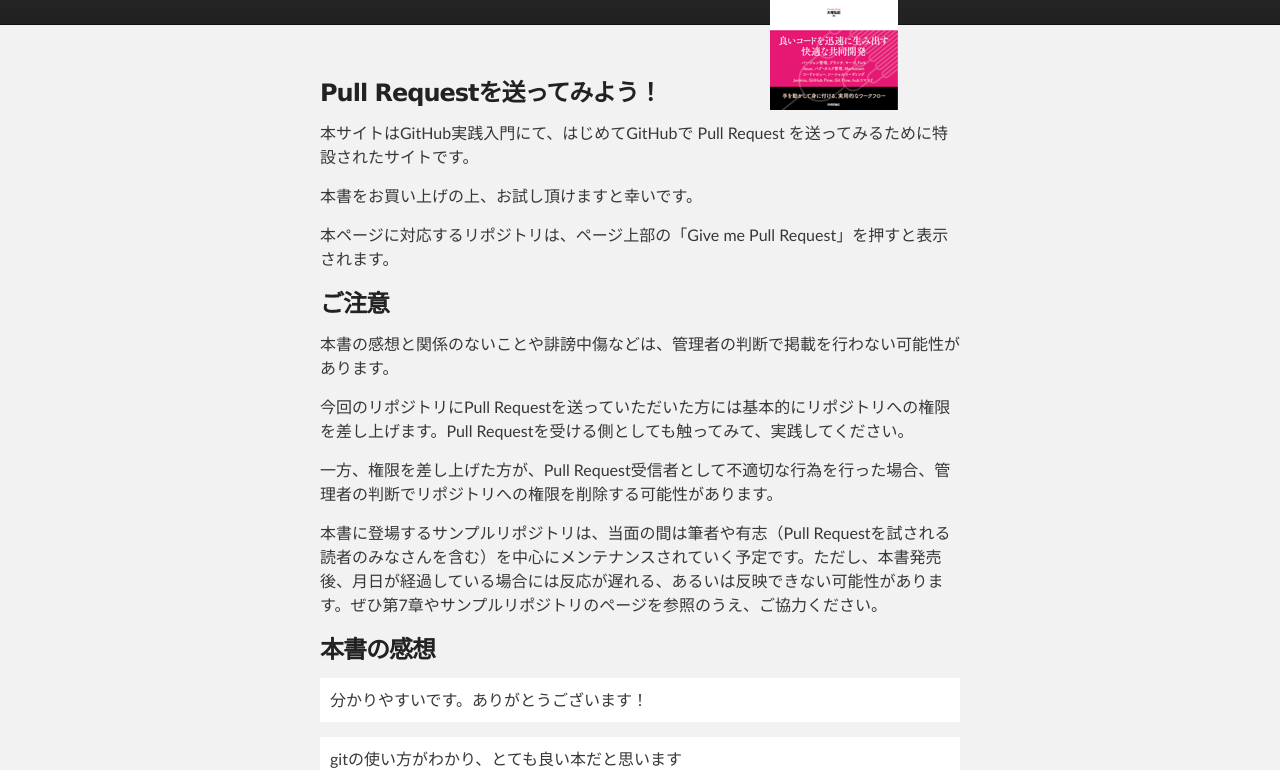
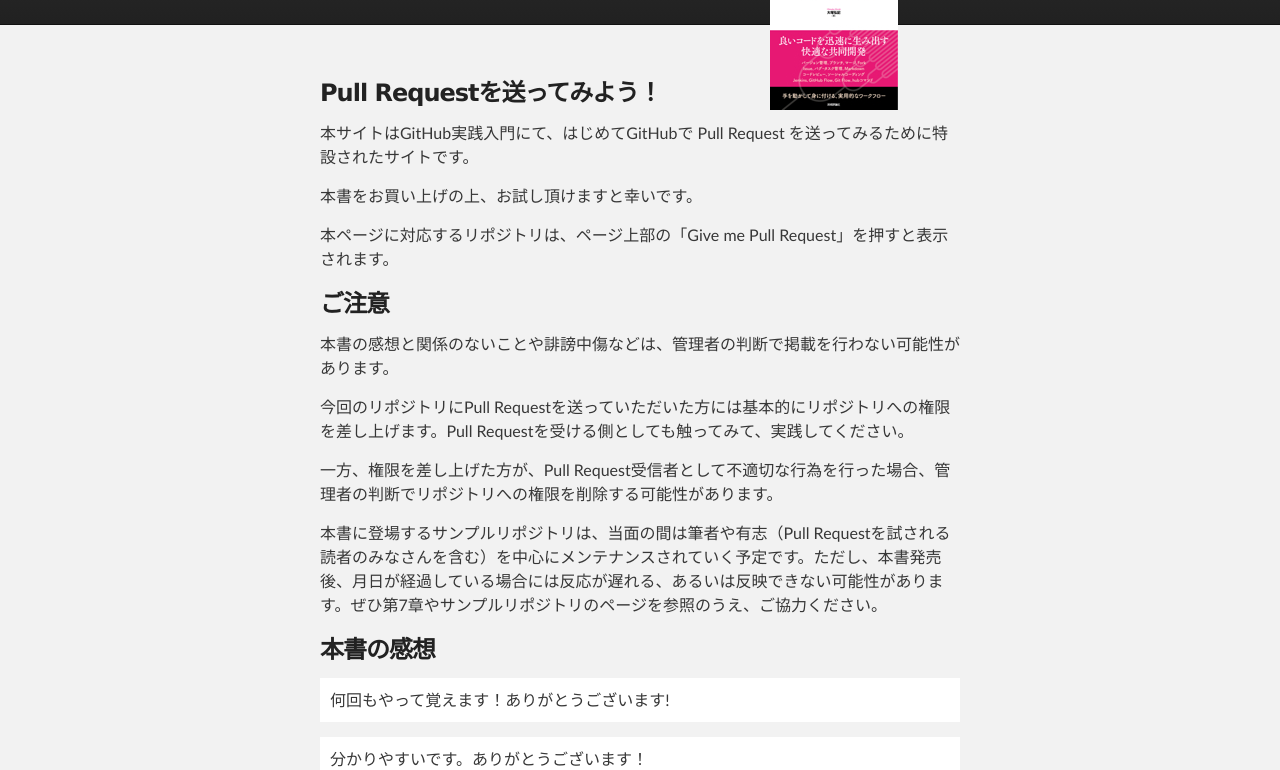
Before and after one commit to github-book/first-pr, a plain HTML site: page index.html in a window 1280 px wide. Shown: the part 185-955 px from the top of the page. Drawn offline with nearby package versions, Linux system fonts and the light colour scheme.

Commit message:
Add my impression

```diff
--- a/index.html
+++ b/index.html
@@ -57,6 +57,7 @@
 <p>本書に登場するサンプルリポジトリは、当面の間は筆者や有志（Pull Requestを試される読者のみなさんを含む）を中心にメンテナンスされていく予定です。ただし、本書発売後、月日が経過している場合には反応が遅れる、あるいは反映できない可能性があります。ぜひ第7章やサンプルリポジトリのページを参照のうえ、ご協力ください。</p>
 
 <h3>本書の感想</h3>
+<p class="impression">何回もやって覚えます！ありがとうございます!</p>
 <p class="impression">分かりやすいです。ありがとうございます！</p>
 <p class="impression">gitの使い方がわかり、とても良い本だと思います</p>
 <p class="impression">役立ってます。</p>
```
